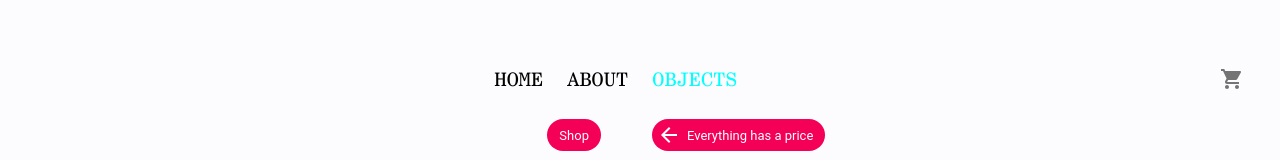
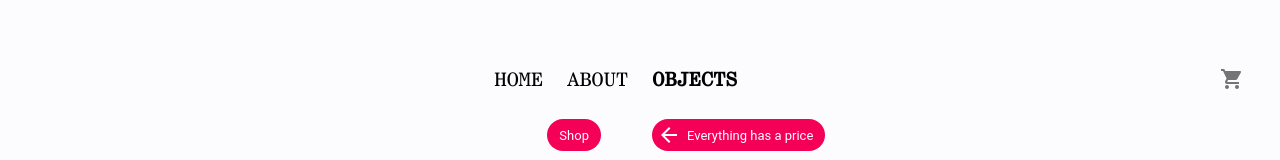
Before and after one commit to Tibebu-ES/react-meyerhoffer, a React (Create React App) app: page /archive in a window 1280 px wide. Shown: the part 174-334 px from the top of the page. Built offline with nearby package versions, Linux system fonts and the light colour scheme.

Commit message:
Update the navbar style

```diff
--- a/src/components/main/Navbar.jsx
+++ b/src/components/main/Navbar.jsx
@@ -71,7 +71,7 @@ const Navbar = (props) => {
                   exact
                   to="/about"
                   className={classes.nav_link}
-                  activeStyle={{ color: "aqua" }}
+                  activeStyle={{ fontWeight: "bold" }}
                 >
                   ABOUT
                 </NavLink>
@@ -83,7 +83,7 @@ const Navbar = (props) => {
                   exact
                   to="/archive"
                   className={classes.nav_link}
-                  activeStyle={{ color: "aqua" }}
+                  activeStyle={{ fontWeight: "bold" }}
                 >
                   OBJECTS
                 </NavLink>
```
